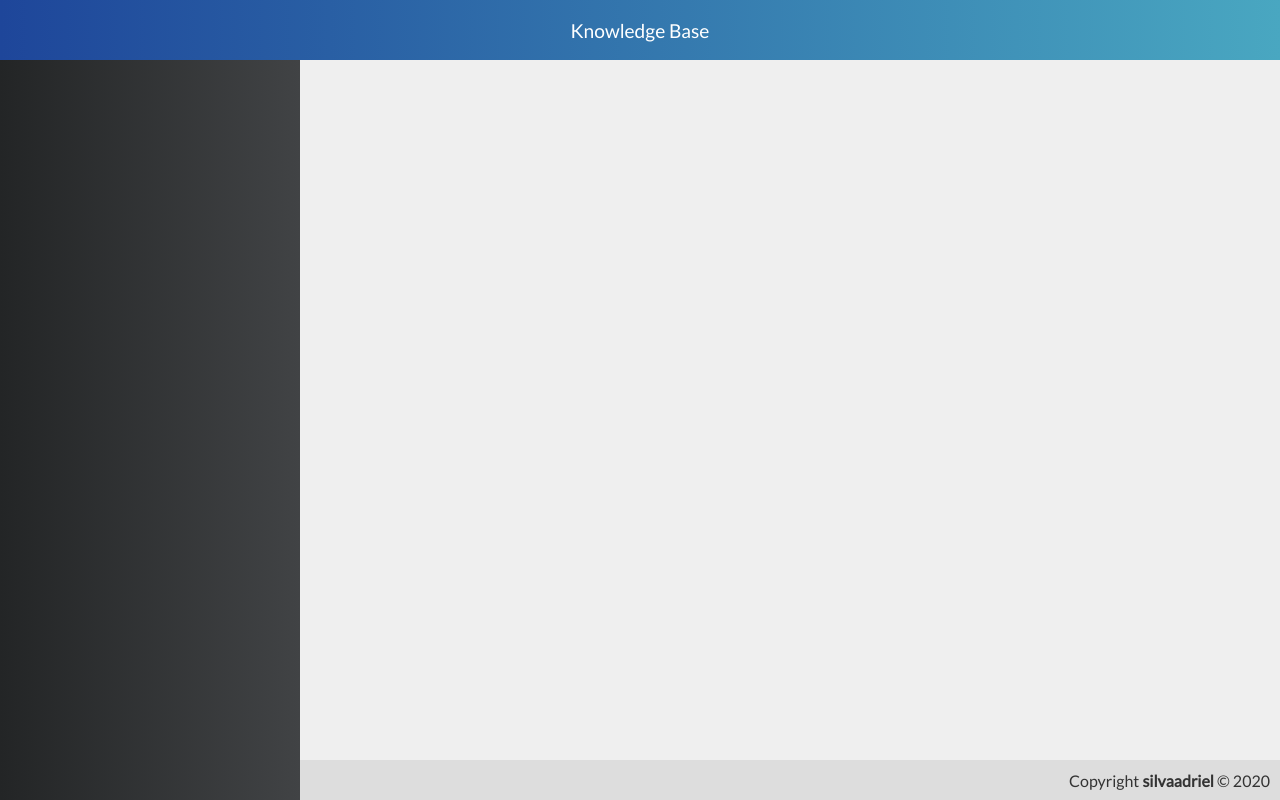
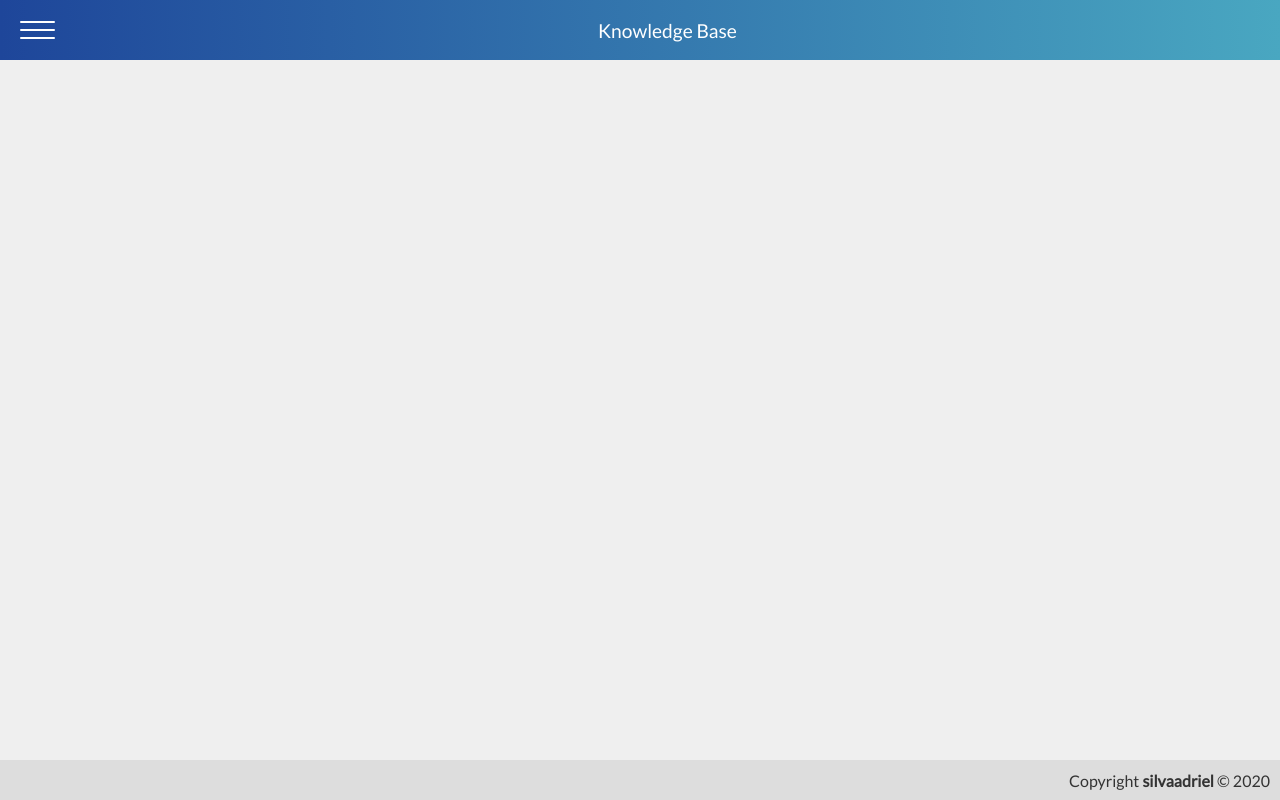
Before and after one commit to silvaadriel/knowledge-base, a Vue app: page / in a window 1280 px wide. Built offline with nearby package versions, Linux system fonts and the light colour scheme.

Commit message:
Add menu transition

```diff
--- a/src/App.vue
+++ b/src/App.vue
@@ -5,8 +5,10 @@
 </template>
 
 <style lang="scss">
-body {
+* {
   margin: 0;
+  padding: 0;
+  box-sizing: border-box;
 }
 
 #app {
--- a/src/components/BaseHamburgerButton.vue
+++ b/src/components/BaseHamburgerButton.vue
@@ -52,7 +52,7 @@ export default {
 
   &__bar1, &__bar2, &__bar3 {
     width: 35px;
-    height: 5px;
+    height: 2px;
     margin: 6px 0;
     border-radius: 5px;
     transition: 0.4s;
@@ -60,7 +60,7 @@ export default {
 
   &__bar1--change {
     -webkit-transform: rotate(-45deg) translate(-9px, 6px);
-    transform: rotate(-45deg) translate(-9px, 6px);
+    transform: rotate(-45deg) translate(-5px, 6px);
   }
 
   &__bar2--change {
@@ -69,7 +69,7 @@ export default {
 
   &__bar3--change {
     -webkit-transform: rotate(45deg) translate(-8px, -8px);
-    transform: rotate(45deg) translate(-8px, -8px);
+    transform: rotate(45deg) translate(-4px, -8px);
   }
 }
 </style>
--- a/src/components/BaseHeader.vue
+++ b/src/components/BaseHeader.vue
@@ -1,12 +1,16 @@
 <template>
   <div class="header">
-    <h1 class="header-title">
+    <BaseHamburgerButton class="header__menu-button" @click="toggleMenu" />
+    <h1 class="header__title">
       {{ title }}
     </h1>
   </div>
 </template>
 
 <script>
+import { mapActions } from 'vuex';
+import BaseHamburgerButton from './BaseHamburgerButton.vue';
+
 export default {
   name: 'BaseHeader',
   props: {
@@ -14,6 +18,12 @@ export default {
       type: String,
       required: true,
     },
+  },
+  components: {
+    BaseHamburgerButton,
+  },
+  methods: {
+    ...mapActions(['toggleMenu']),
   },
 };
 </script>
@@ -27,7 +37,11 @@ export default {
   justify-content: center;
   align-items: center;
 
-  &-title {
+  &__menu-button {
+    margin-left: 20px;
+  }
+
+  &__title {
     color: #fff;
     font-size: 1.2rem;
     font-weight: 100;
--- a/src/store/index.js
+++ b/src/store/index.js
@@ -5,10 +5,18 @@ Vue.use(Vuex);
 
 export default new Vuex.Store({
   state: {
+    isMenuVisible: false,
   },
   mutations: {
+    setIsMenuVisible(state, isVisible) {
+      if (isVisible === undefined) state.isMenuVisible = !state.isMenuVisible;
+      else state.isMenuVisible = isVisible;
+    },
   },
   actions: {
+    toggleMenu({ commit }, isVisible) {
+      commit('setIsMenuVisible', isVisible);
+    },
   },
   modules: {
   },
--- a/src/views/Dashboard.vue
+++ b/src/views/Dashboard.vue
@@ -1,14 +1,15 @@
 <template>
-  <div class="dashboard">
+  <div :class="['dashboard', { 'dashboard--menu-visible': isMenuVisible }]">
     <base-header title="Knowledge Base" />
-    <base-menu />
-    <base-content />
+    <base-menu class="dashboard__menu" />
+    <base-content class="dashboard__content" />
     <base-footer />
   </div>
 </template>
 
 <script>
 // @ is an alias to /src
+import { mapState } from 'vuex';
 import BaseHeader from '@/components/BaseHeader.vue';
 import BaseMenu from '@/components/BaseMenu.vue';
 import BaseContent from '@/components/BaseContent.vue';
@@ -22,18 +23,39 @@ export default {
     BaseContent,
     BaseFooter,
   },
+  computed: {
+    ...mapState(['isMenuVisible']),
+  },
 };
 </script>
 
 <style lang="scss" scoped>
 .dashboard {
   height: 100vh;
-  display: grid;
+  display: inline-grid;
   grid-template-rows: 60px 1fr 40px;
-  grid-template-columns: 300px 1fr;
   grid-template-areas:
     "header header"
     "menu content"
     "menu footer";
+
+  &__menu {
+    width: 0px;
+    transition: all 0.4s;
+  }
+
+  &__content {
+    width: calc(100vw);
+    transition: all 0.4s;
+  }
+
+  &--menu-visible {
+    .dashboard__menu {
+      width: 300px;
+    }
+    .dashboard__content {
+      width: calc(100vw - 300px);
+    }
+  }
 }
 </style>
```
